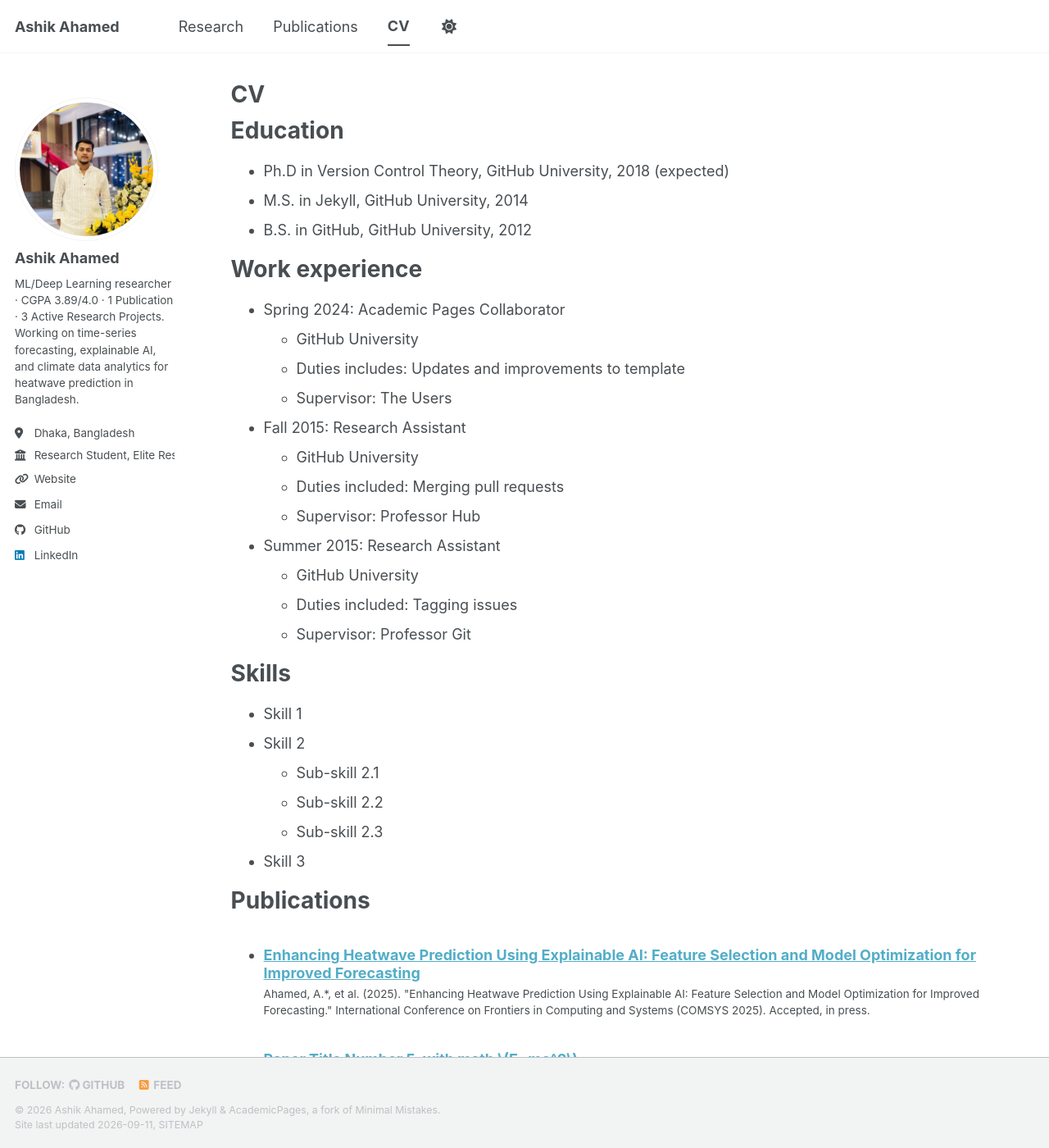
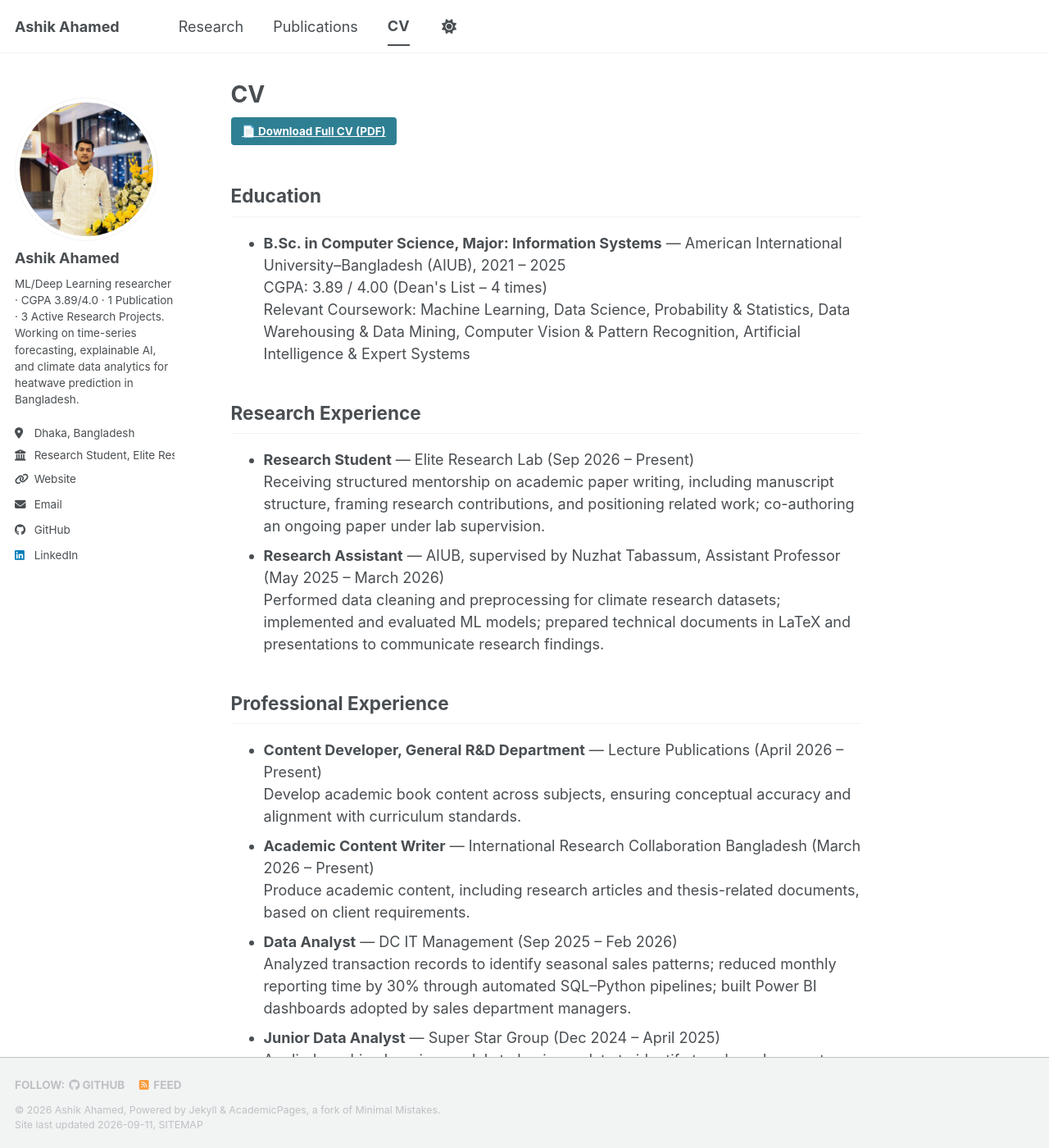
Before and after one commit to ashikahamed985/ashikahamed985.github.io, a Jekyll site: the page built from _pages/cv.md, in a window 1280 px wide and 1400 px high. Shown: the whole window at 82% size. Built offline with Jekyll 4.4.1, drawn with Linux system fonts in a browser that asks for light colours; a style sheet for code colours, icons or effects is not loaded; some of the changed text lies outside the part shown.

Commit message:
Update cv.md

```diff
--- a/_pages/cv.md
+++ b/_pages/cv.md
@@ -1,64 +1,54 @@
 ---
-layout: archive
+permalink: /cv/
 title: "CV"
-permalink: /cv/
 author_profile: true
 redirect_from:
   - /resume
 ---
 
-{% include base_path %}
+<a href="/files/ASHIK_AHAMED.pdf" class="btn btn--primary" target="_blank" rel="noopener noreferrer">📄 Download Full CV (PDF)</a>
 
-Education
-======
-* Ph.D in Version Control Theory, GitHub University, 2018 (expected)
-* M.S. in Jekyll, GitHub University, 2014
-* B.S. in GitHub, GitHub University, 2012
+<h2>Education</h2>
+<ul>
+<li><strong>B.Sc. in Computer Science, Major: Information Systems</strong> — American International University–Bangladesh (AIUB), 2021 – 2025<br>
+CGPA: 3.89 / 4.00 (Dean's List – 4 times)<br>
+Relevant Coursework: Machine Learning, Data Science, Probability &amp; Statistics, Data Warehousing &amp; Data Mining, Computer Vision &amp; Pattern Recognition, Artificial Intelligence &amp; Expert Systems</li>
+</ul>
 
-Work experience
-======
-* Spring 2024: Academic Pages Collaborator
-  * GitHub University
-  * Duties includes: Updates and improvements to template
-  * Supervisor: The Users
+<h2>Research Experience</h2>
+<ul>
+<li><strong>Research Student</strong> — Elite Research Lab (Sep 2026 – Present)<br>
+Receiving structured mentorship on academic paper writing, including manuscript structure, framing research contributions, and positioning related work; co-authoring an ongoing paper under lab supervision.</li>
+<li><strong>Research Assistant</strong> — AIUB, supervised by Nuzhat Tabassum, Assistant Professor (May 2025 – March 2026)<br>
+Performed data cleaning and preprocessing for climate research datasets; implemented and evaluated ML models; prepared technical documents in LaTeX and presentations to communicate research findings.</li>
+</ul>
 
-* Fall 2015: Research Assistant
-  * GitHub University
-  * Duties included: Merging pull requests
-  * Supervisor: Professor Hub
+<h2>Professional Experience</h2>
+<ul>
+<li><strong>Content Developer, General R&amp;D Department</strong> — Lecture Publications (April 2026 – Present)<br>
+Develop academic book content across subjects, ensuring conceptual accuracy and alignment with curriculum standards.</li>
+<li><strong>Academic Content Writer</strong> — International Research Collaboration Bangladesh (March 2026 – Present)<br>
+Produce academic content, including research articles and thesis-related documents, based on client requirements.</li>
+<li><strong>Data Analyst</strong> — DC IT Management (Sep 2025 – Feb 2026)<br>
+Analyzed transaction records to identify seasonal sales patterns; reduced monthly reporting time by 30% through automated SQL–Python pipelines; built Power BI dashboards adopted by sales department managers.</li>
+<li><strong>Junior Data Analyst</strong> — Super Star Group (Dec 2024 – April 2025)<br>
+Applied machine learning models to business data to identify trends and support supervisor decision-making.</li>
+</ul>
 
-* Summer 2015: Research Assistant
-  * GitHub University
-  * Duties included: Tagging issues
-  * Supervisor: Professor Git
+<h2>Technical Skills</h2>
+<ul>
+<li><strong>Programming:</strong> Python, R, SQL</li>
+<li><strong>ML &amp; Deep Learning:</strong> Scikit-learn, XGBoost, LightGBM, CatBoost, TensorFlow, PyTorch</li>
+<li><strong>Time-Series &amp; Forecasting:</strong> ARIMA, SARIMA, LSTM, GRU, BiLSTM, CNN-LSTM, PyCaret</li>
+<li><strong>Explainability:</strong> SHAP, LIME, Morris Sensitivity Analysis</li>
+<li><strong>Data Tools:</strong> Power BI, MySQL, Jupyter Notebook, LaTeX</li>
+<li><strong>Version Control:</strong> Git / GitHub</li>
+</ul>
 
-Skills
-======
-* Skill 1
-* Skill 2
-  * Sub-skill 2.1
-  * Sub-skill 2.2
-  * Sub-skill 2.3
-* Skill 3
-
-Publications
-======
-  <ul>{% for post in site.publications reversed %}
-    {% include archive-single-cv.html %}
-  {% endfor %}</ul>
-
-Talks
-======
-  <ul>{% for post in site.talks reversed %}
-    {% include archive-single-talk-cv.html  %}
-  {% endfor %}</ul>
-
-Teaching
-======
-  <ul>{% for post in site.teaching reversed %}
-    {% include archive-single-cv.html %}
-  {% endfor %}</ul>
-
-Service and leadership
-======
-* Currently signed in to 43 different slack teams
+<h2>Awards &amp; Honors</h2>
+<ul>
+<li>Conference Presenter, International Conference on Frontiers in Computing and Systems (COMSYS 2025)</li>
+<li>Dean's List, AIUB — awarded four times for outstanding academic performance (2021 – 2025)</li>
+<li>IELTS Academic — Overall Band 7.0 (C1 level), 2026</li>
+<li>ICPC Asia Dhaka Regional — Online Preliminary Contest participant, Team AIUB Virtuosos (Oct 2023)</li>
+</ul>
```
